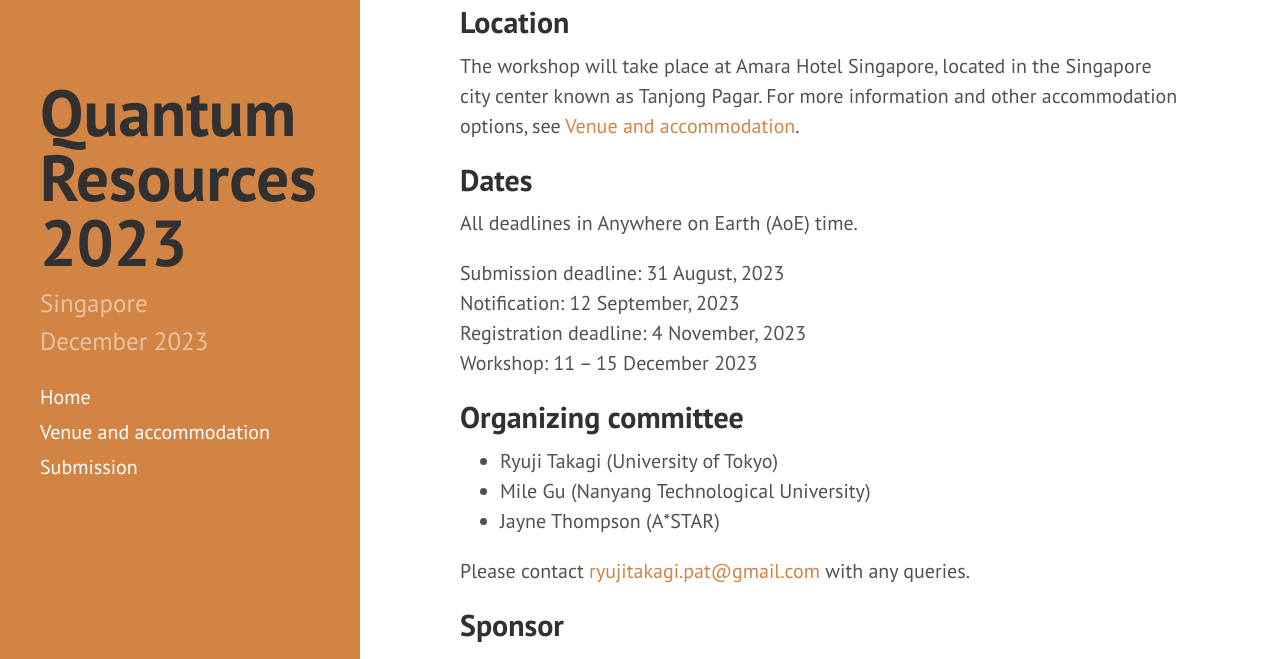
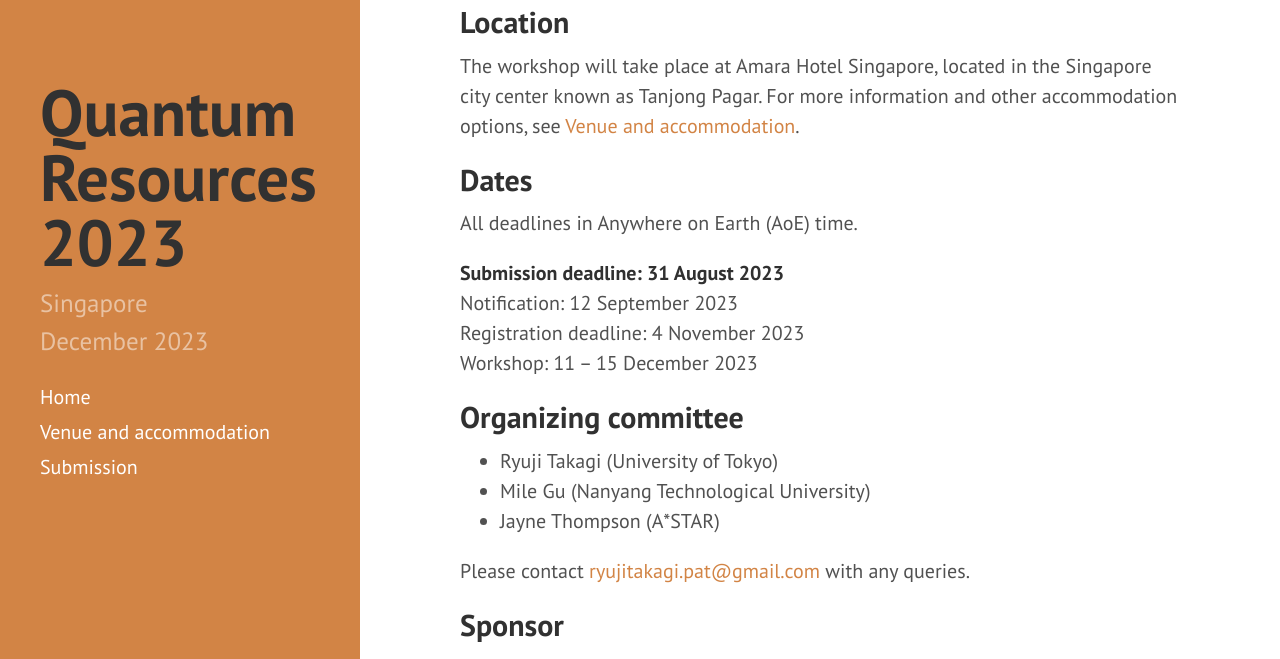
Before and after one commit to RyujiPat2/RyujiPat2.github.io, a Jekyll site: the page built from index.md, in a window 1280 px wide and 900 px high, scrolled down 1253 px, cut to the strip 0-659 px from the top of the window. Built offline with Jekyll 4.4.1, drawn with Linux system fonts in a browser that asks for light colours; nearby versions of some CDN libraries.

```diff
--- a/index.md
+++ b/index.md
@@ -53,9 +53,9 @@ The workshop will take place at Amara Hotel Singapore, located in the Singapore
 
 All deadlines in Anywhere on Earth (AoE) time.
 
-Submission deadline: 31 August, 2023
-Notification: 12 September, 2023
-Registration deadline: 4 November, 2023
+**Submission deadline: 31 August 2023**
+Notification: 12 September 2023
+Registration deadline: 4 November 2023
 Workshop: 11 &ndash; 15 December 2023
 
 <!-- Submission deadline: 13 August 2023
```
